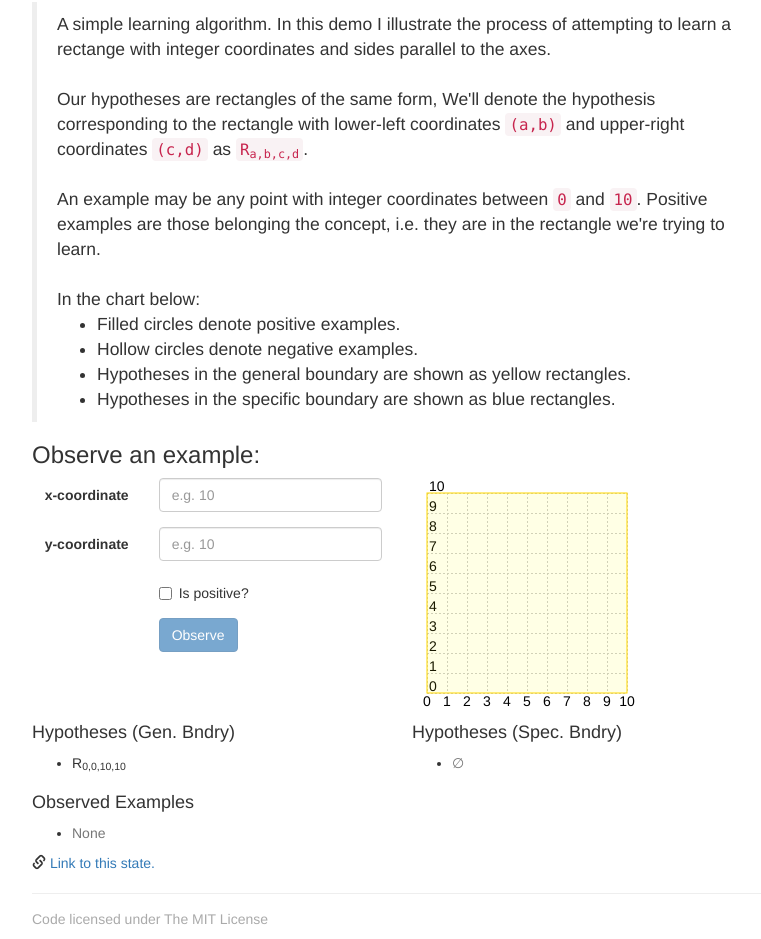
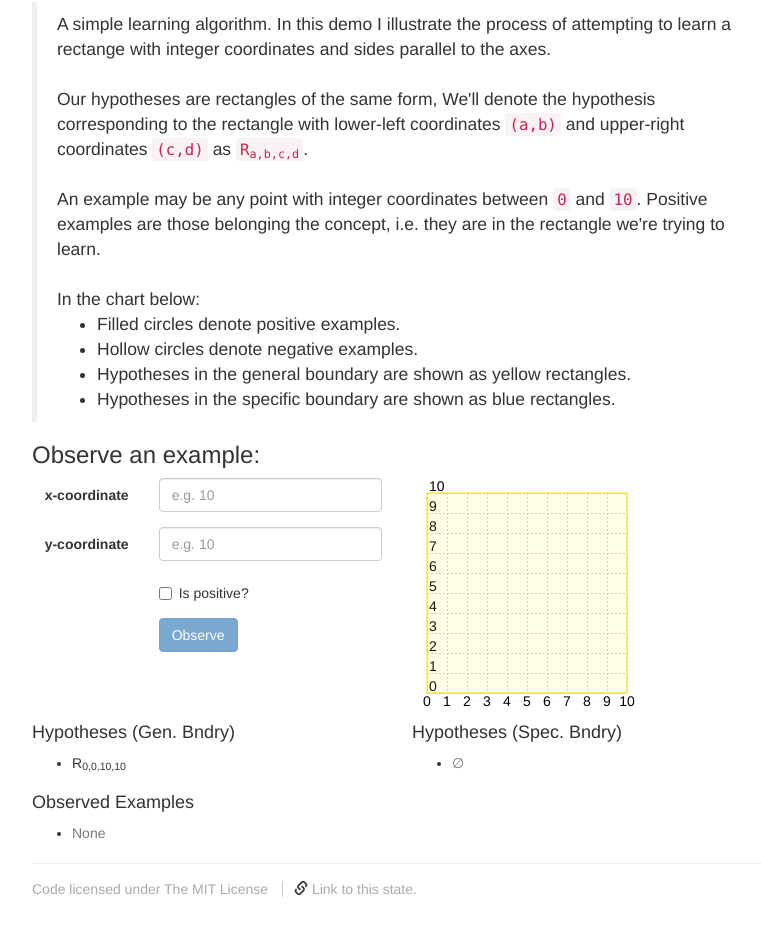
Before and after one commit to jtrussell/candidate-elimination, a website: page app/index.html at #/candidate-elimination in a window 1280 px wide. Shown: the part 98-1037 px from the top of the page, without its empty margins (243-1004 px from the left). After the commit the page ends 1007 px from the top, so only its background shows below. Drawn offline with nearby package versions, Linux system fonts and the light colour scheme; some packages are replaced by stand-ins of ours.

Commit message:
Move permalink to footer

```diff
--- a/app/components/candidate-elimination/view.main.html
+++ b/app/components/candidate-elimination/view.main.html
@@ -133,9 +133,14 @@
   </div>
 
   <div>
-    <span ce-permalink examples="main.observedExamples">
-      Link to this state.
-    </span>
+    <hr>
+    <ul class="footer-links">
+      <li>
+        <a href="https://raw.githubusercontent.com/jtrussell/candidate-elimination/master/LICENSE-MIT">Code licensed under The MIT License</a>
+      </li>
+      <li ce-permalink examples="main.observedExamples">
+        Link to this state.
+      </li>
+    </ul>
   </div>
-
 </div>
--- a/app/index.html
+++ b/app/index.html
@@ -24,14 +24,6 @@
     <div class="container" style="margin-top: 30px">
       <div class="col-md-8 col-md-offset-2">
         <div ng-view></div>
-        <div>
-          <hr>
-          <ul class="footer-links">
-            <li>
-              <a href="https://raw.githubusercontent.com/jtrussell/candidate-elimination/master/LICENSE-MIT">Code licensed under The MIT License</a>
-            </li>
-          </ul>
-        </div>
       </div>
     </div>
 
--- a/app/styles.css
+++ b/app/styles.css
@@ -8,6 +8,14 @@
 .footer-links li {
   padding: 0;
   margin: 0;
+  display: inline;
+  padding-right :10px;
+  margin-right: 11px;
+  border-right: 1px solid #ccc;
+}
+
+.footer-links li:last-child {
+  border-right: none;
 }
 
 .footer-links li a {
```
